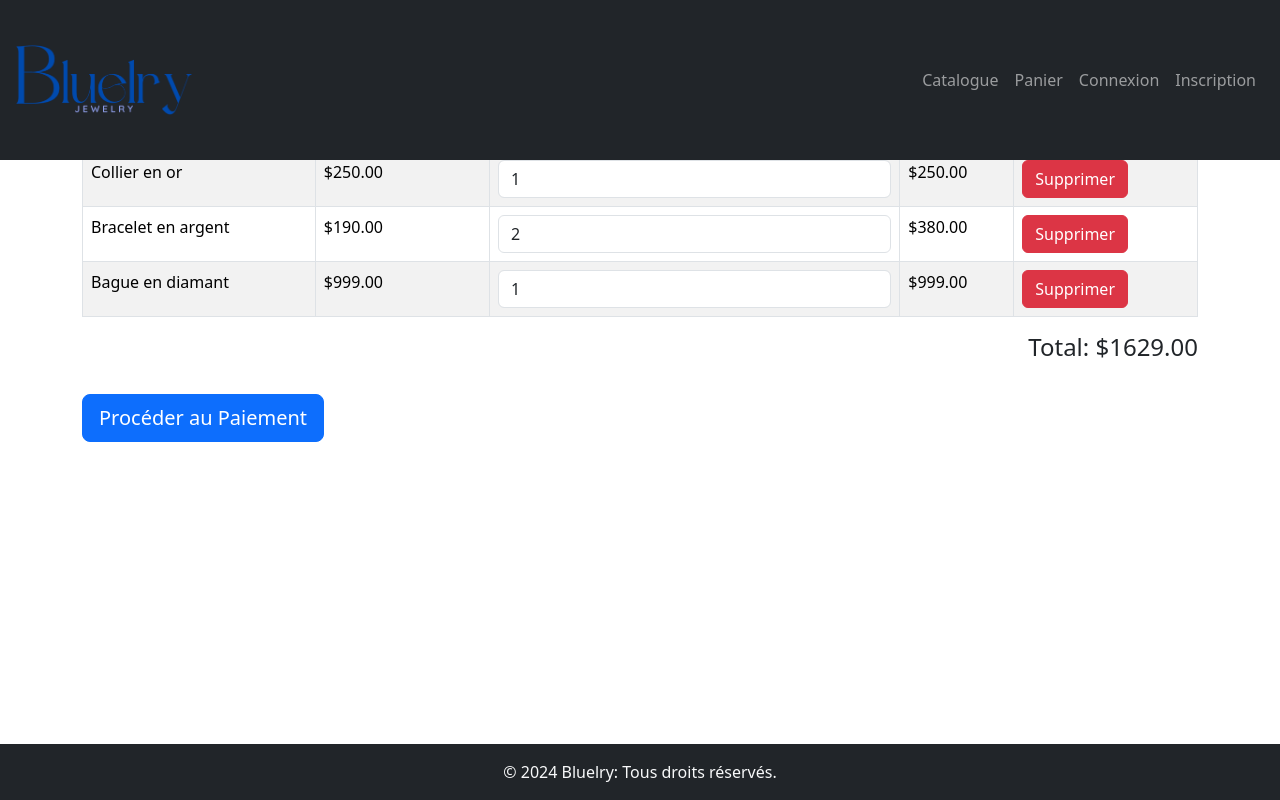
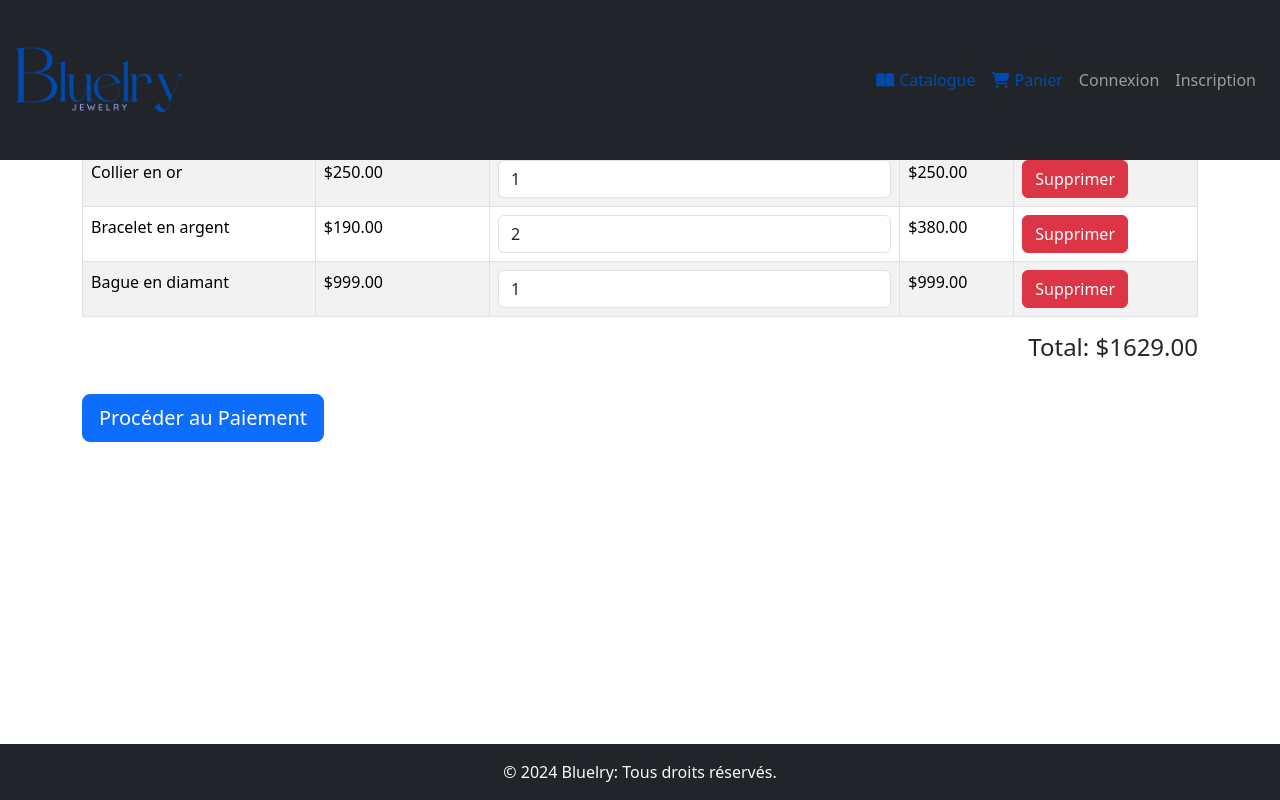
Before and after one commit to ayoub-sourrakh/bluelry_react, a React (Create React App) app: page /cart in a window 1280 px wide. Built offline with nearby package versions, Linux system fonts and the light colour scheme.

Commit message:
fix ProfilePage

```diff
--- a/public/index.html
+++ b/public/index.html
@@ -2,6 +2,7 @@
 <html lang="en">
   <head>
     <meta charset="utf-8" />
+    <script src="https://kit.fontawesome.com/a0542236ae.js" crossorigin="anonymous"></script>
     <link rel="icon" href="%PUBLIC_URL%/favicon_bluelry.png" />
     <meta name="viewport" content="width=device-width, initial-scale=1" />
     <meta name="theme-color" content="#000000" />
--- a/src/components/Header/Header.js
+++ b/src/components/Header/Header.js
@@ -13,8 +13,12 @@ const Header = () => {
         <Logo />
       </Navbar.Brand>
       <Nav className="ms-auto me-3">
-        <Nav.Link as={Link} to="/catalogue">Catalogue</Nav.Link>
-        <Nav.Link as={Link} to="/cart">Panier</Nav.Link>
+        <Nav.Link as={Link} to="/catalogue">
+          <span style={{display: 'flex', gap: '5px', alignItems: 'center', color: '#004AAD'}}><i class="fas fa-book-open fa-large"></i> Catalogue</span>
+        </Nav.Link>
+        <Nav.Link as={Link} to="/cart">
+          <span style={{display: 'flex', gap: '5px', alignItems: 'center', color: '#004AAD'}}><i class="fas fa-shopping-cart"></i> Panier</span>
+        </Nav.Link>
         {isAuthenticated ? (
           <>
             <Nav.Link as={Link} to="/profile">Mon Profil</Nav.Link>
--- a/src/pages/LoginPage.js
+++ b/src/pages/LoginPage.js
@@ -25,6 +25,8 @@ const LoginPage = () => {
           },
         }),
       });
+
+      console.log('Response Headers:', [...response.headers.entries()]);
 
       if (response.ok) {
         const token = response.headers.get('authorization');
```
